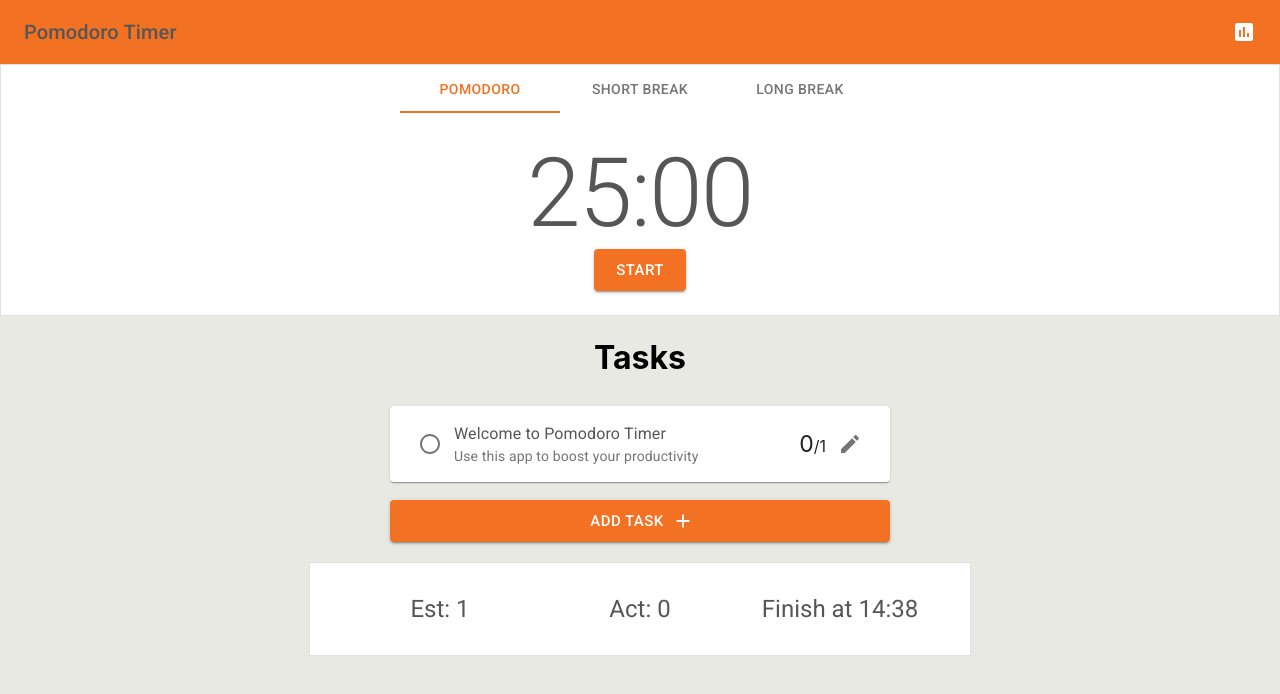
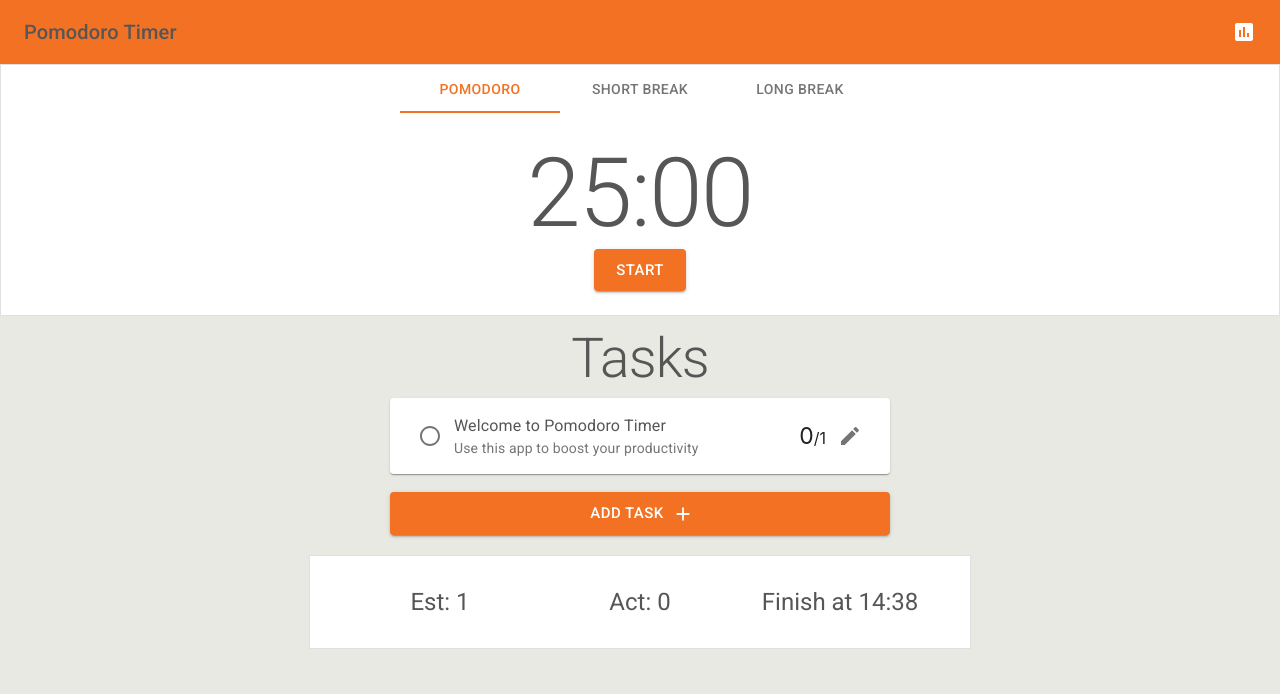
Before and after one commit to TebzaTheMan/PomTasks, a React (Create React App) app: page / in a window 1280 px wide. Shown: the top 694 px of the page. Built offline with nearby package versions, Linux system fonts and the light colour scheme.

Commit message:
fix : tasks heading color didnt change to grey

```diff
--- a/src/components/Tasks/Tasks.js
+++ b/src/components/Tasks/Tasks.js
@@ -1,6 +1,7 @@
 /* eslint-disable react/jsx-props-no-spreading */
 import React, { useContext } from 'react';
 import { makeStyles } from '@material-ui/core/styles';
+import Typography from '@material-ui/core/Typography';
 import List from '@material-ui/core/List';
 import { DragDropContext, Droppable, Draggable } from 'react-beautiful-dnd';
 import Task from './Task';
@@ -13,6 +14,10 @@
   root: {
     width: '97%',
     maxWidth: 500,
+  },
+  taskHeading: {
+    marginTop: 10,
+    fontSize: '55px',
   },
 }));
 // Reorder the list items
@@ -44,7 +49,9 @@
   };
   return (
     <div className="tasks" align="center">
-      <h1>Tasks</h1>
+      <Typography variant="h1" className={classes.taskHeading}>
+        Tasks
+      </Typography>
       <List
         component="nav"
         aria-labelledby="nested-list-subheader"
```
